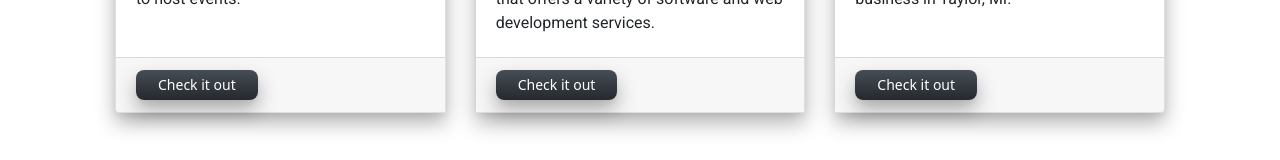
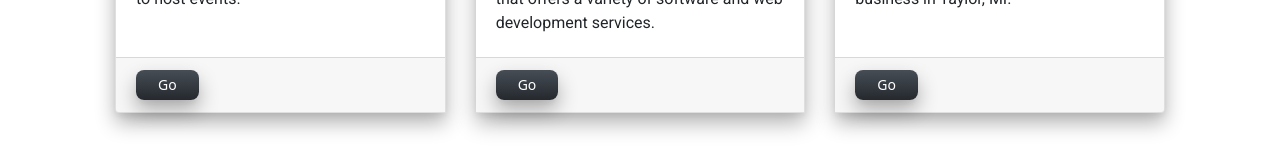
Before and after one commit to datoche-juarez/personal-site, a React (Create React App) app: page /projects in a window 1280 px wide. Shown: the part 1089-1249 px from the top of the page. Built offline with nearby package versions, Linux system fonts and the light colour scheme.

Commit message:
Updated button text on project cards...

```diff
--- a/src/Projects.jsx
+++ b/src/Projects.jsx
@@ -29,7 +29,7 @@ export const Projects = () => (
               target="_blank"
               className="card-button"
             >
-              Check it out
+              Go
             </Button>
           </Card.Footer>
         </Card>
@@ -52,7 +52,7 @@ export const Projects = () => (
               target="_blank"
               className="card-button"
             >
-              Check it out
+              Go
             </Button>
           </Card.Footer>
         </Card>
@@ -74,7 +74,7 @@ export const Projects = () => (
               target="_blank"
               className="card-button"
             >
-              Check it out
+              Go
             </Button>
           </Card.Footer>
         </Card>
```
